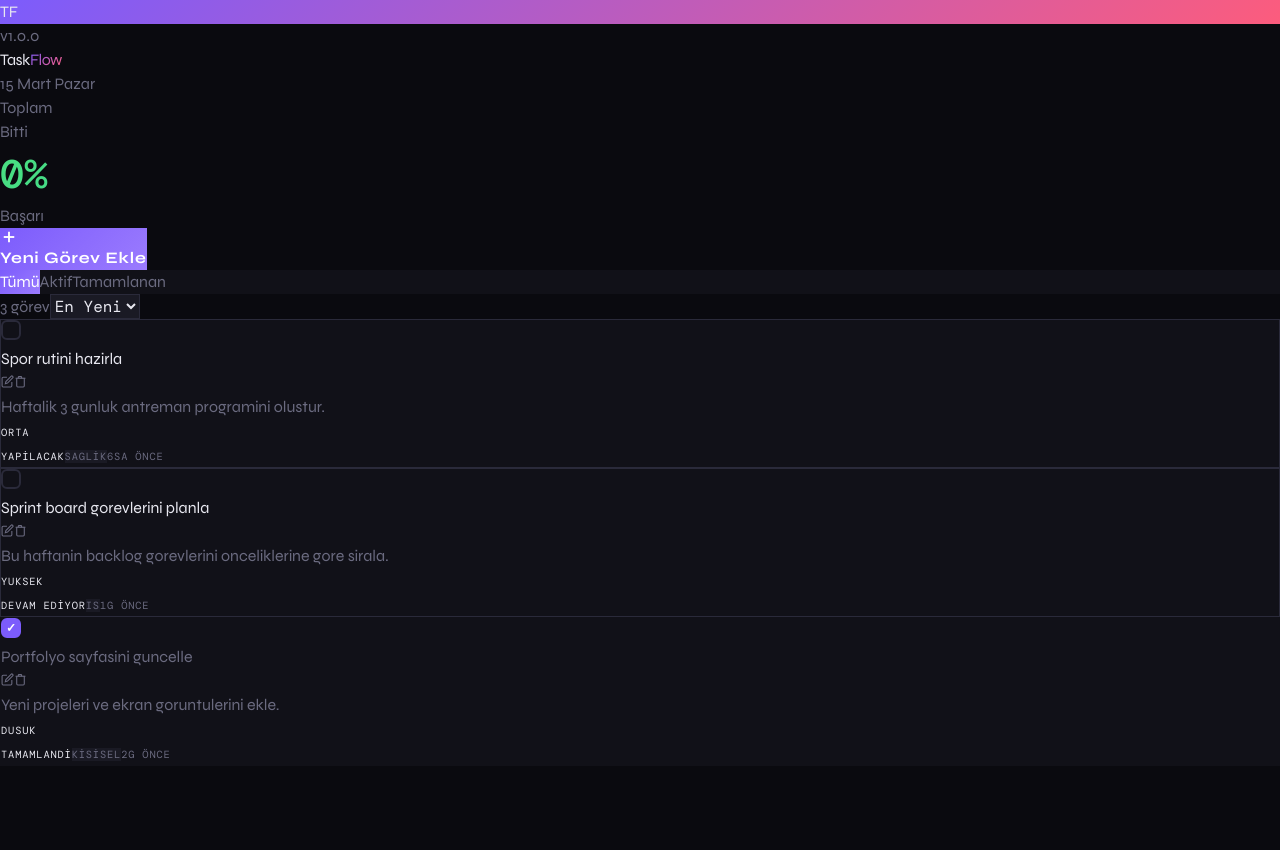
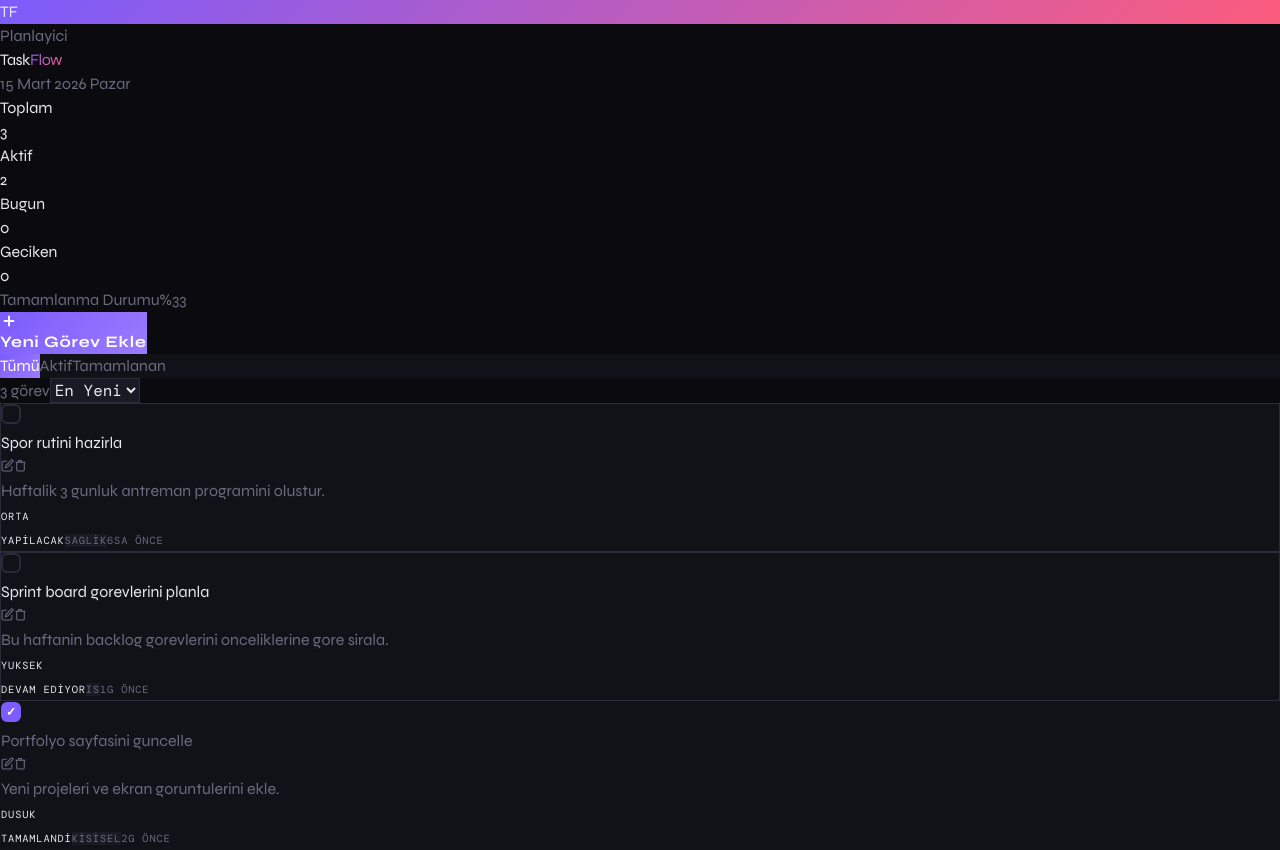
Before and after one commit to MehmetcanMutlu/mehmetcan-todo, a React (Vite) app: page / in a window 1280 px wide. Before the commit the page ends 800 px from the top, so only its background shows below. Built offline with nearby package versions, Linux system fonts and the light colour scheme; a web font is replaced by a local one.

Commit message:
feat(header): redesign header with richer productivity metrics

```diff
--- a/src/components/Header.jsx
+++ b/src/components/Header.jsx
@@ -1,72 +1,83 @@
 import React from 'react'
 
-export default function Header({ taskCount, completedCount }) {
+export default function Header({ metrics }) {
   const now = new Date()
-  const dateStr = now.toLocaleDateString('tr-TR', { weekday: 'long', day: 'numeric', month: 'long' })
+  const dateStr = now.toLocaleDateString('tr-TR', {
+    weekday: 'long',
+    day: 'numeric',
+    month: 'long',
+    year: 'numeric',
+  })
 
   return (
     <header className="relative z-10 px-6 py-8 md:px-12 md:py-10">
-      <div className="max-w-5xl mx-auto flex flex-col md:flex-row md:items-end justify-between gap-4">
-        {/* Logo & Title */}
+      <div className="max-w-5xl mx-auto flex flex-col lg:flex-row lg:items-end justify-between gap-6">
         <div>
           <div className="flex items-center gap-3 mb-1">
-            <div className="w-8 h-8 rounded-lg flex items-center justify-center"
-                 style={{ background: 'linear-gradient(135deg, #7c5cfc, #fc5c7d)' }}>
+            <div
+              className="w-8 h-8 rounded-lg flex items-center justify-center"
+              style={{ background: 'linear-gradient(135deg, #7c5cfc, #fc5c7d)' }}
+            >
               <span className="text-white text-sm font-bold">TF</span>
             </div>
             <span className="text-xs font-mono tracking-widest uppercase" style={{ color: 'var(--muted)' }}>
-              v1.0.0
+              Planlayici
             </span>
           </div>
           <h1 className="text-4xl md:text-5xl font-extrabold tracking-tight" style={{ letterSpacing: '-0.03em' }}>
             Task
-            <span style={{
-              background: 'linear-gradient(135deg, #7c5cfc, #fc5c7d)',
-              WebkitBackgroundClip: 'text',
-              WebkitTextFillColor: 'transparent',
-              backgroundClip: 'text'
-            }}>Flow</span>
+            <span
+              style={{
+                background: 'linear-gradient(135deg, #7c5cfc, #fc5c7d)',
+                WebkitBackgroundClip: 'text',
+                WebkitTextFillColor: 'transparent',
+                backgroundClip: 'text',
+              }}
+            >
+              Flow
+            </span>
           </h1>
           <p className="mt-1 text-sm font-mono" style={{ color: 'var(--muted)' }}>
             {dateStr}
           </p>
         </div>
 
-        {/* Stats */}
-        <div className="flex gap-6">
-          <div className="text-right">
-            <div className="stat-number">{taskCount}</div>
-            <div className="text-xs tracking-widest uppercase font-mono" style={{ color: 'var(--muted)' }}>Toplam</div>
+        <div className="grid grid-cols-2 md:grid-cols-4 gap-3 w-full lg:w-auto">
+          <div className="metric-card">
+            <div className="metric-label">Toplam</div>
+            <div className="metric-value">{metrics.total}</div>
           </div>
-          <div className="w-px" style={{ background: 'var(--border)' }}></div>
-          <div className="text-right">
-            <div className="stat-number">{completedCount}</div>
-            <div className="text-xs tracking-widest uppercase font-mono" style={{ color: 'var(--muted)' }}>Bitti</div>
+          <div className="metric-card">
+            <div className="metric-label">Aktif</div>
+            <div className="metric-value">{metrics.active}</div>
           </div>
-          <div className="w-px" style={{ background: 'var(--border)' }}></div>
-          <div className="text-right">
-            <div className="stat-number" style={{
-              background: 'linear-gradient(135deg, #4ade80, #06b6d4)',
-              WebkitBackgroundClip: 'text',
-              WebkitTextFillColor: 'transparent',
-              backgroundClip: 'text'
-            }}>
-              {taskCount > 0 ? Math.round((completedCount / taskCount) * 100) : 0}%
-            </div>
-            <div className="text-xs tracking-widest uppercase font-mono" style={{ color: 'var(--muted)' }}>Başarı</div>
+          <div className="metric-card">
+            <div className="metric-label">Bugun</div>
+            <div className="metric-value">{metrics.dueToday}</div>
+          </div>
+          <div className="metric-card">
+            <div className="metric-label">Geciken</div>
+            <div className="metric-value text-rose-300">{metrics.overdue}</div>
           </div>
         </div>
       </div>
 
-      {/* Progress bar */}
-      {taskCount > 0 && (
+      {metrics.total > 0 && (
         <div className="max-w-5xl mx-auto mt-6">
-          <div className="h-1 rounded-full overflow-hidden" style={{ background: 'var(--border)' }}>
+          <div className="flex items-center justify-between mb-2">
+            <span className="text-xs font-mono tracking-wider" style={{ color: 'var(--muted)' }}>
+              Tamamlanma Durumu
+            </span>
+            <span className="text-xs font-mono tracking-wider" style={{ color: 'var(--muted)' }}>
+              %{metrics.progress}
+            </span>
+          </div>
+          <div className="h-2 rounded-full overflow-hidden" style={{ background: 'var(--border)' }}>
             <div
               className="h-full rounded-full transition-all duration-700"
               style={{
-                width: `${(completedCount / taskCount) * 100}%`,
-                background: 'linear-gradient(90deg, #7c5cfc, #fc5c7d)'
+                width: `${metrics.progress}%`,
+                background: 'linear-gradient(90deg, #7c5cfc, #fc5c7d)',
               }}
             />
           </div>
```
